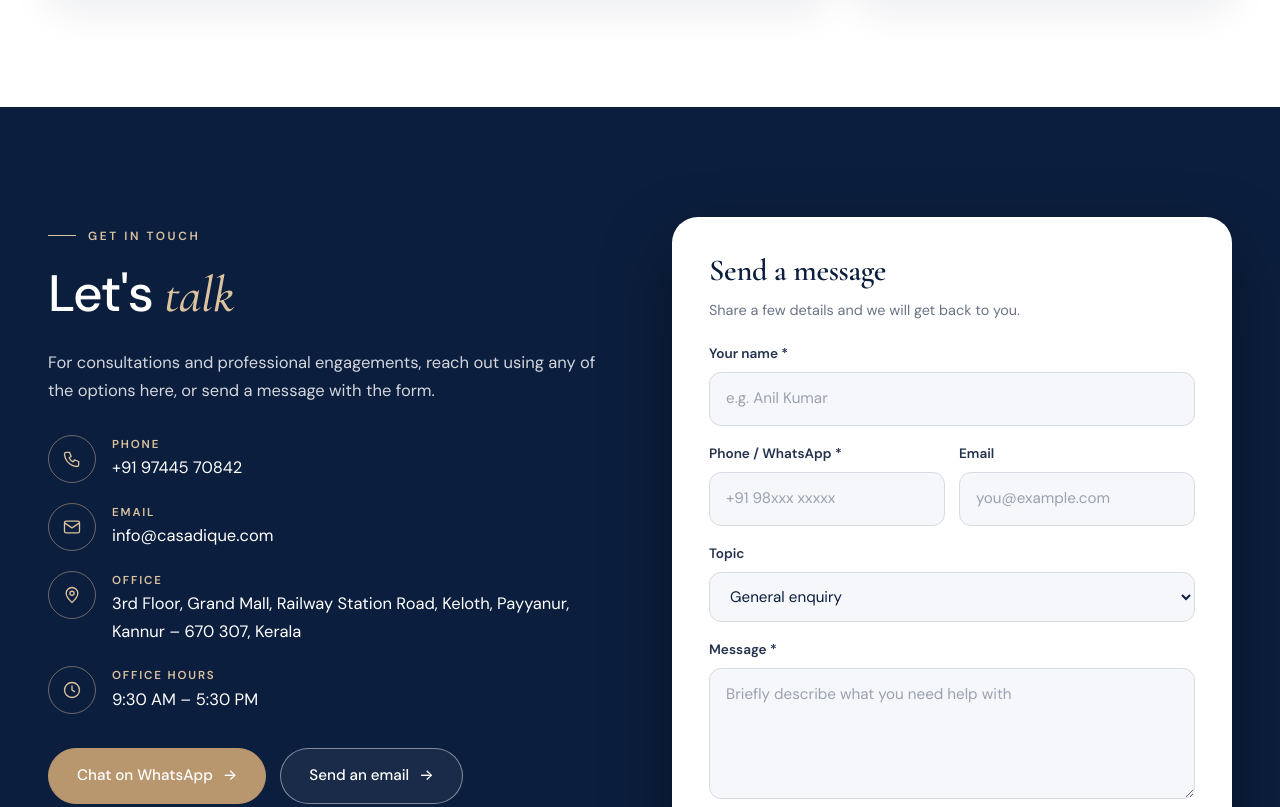
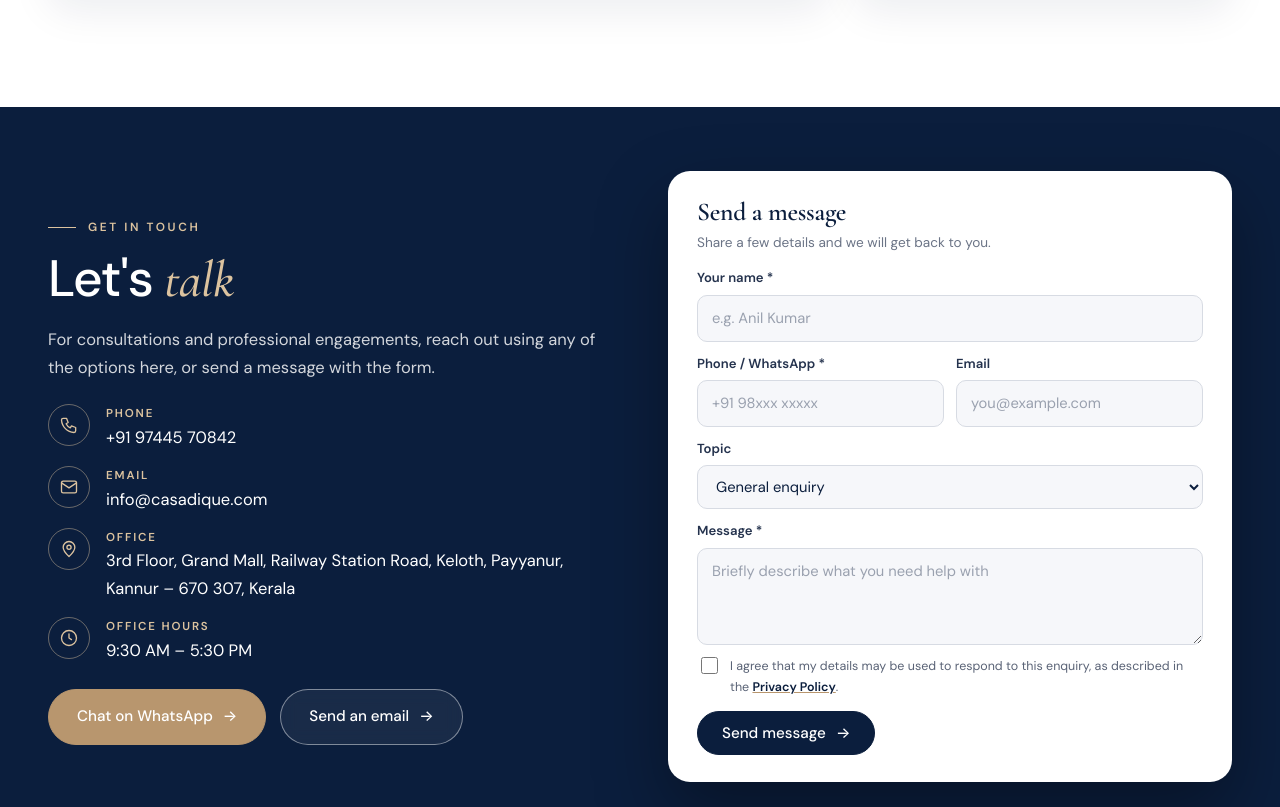
Before and after one commit to casadique/casadique.com, a plain HTML site: page index.html in a window 1280 px wide. Shown: the part 4129-4936 px from the top of the page. Drawn offline with nearby package versions, Linux system fonts and the light colour scheme.

Commit message:
Compact contact section and form

```diff
--- a/css/style.css
+++ b/css/style.css
@@ -472,3 +472,24 @@ main > .section:first-child, main.section { padding-top: calc(var(--header-h) +
 :root[data-theme="dark"] .footer-grid > div > a:not(.brand) { color: rgba(255,255,255,.8); }
 :root[data-theme="dark"] .socials a { background: transparent; color: #fff; border-color: rgba(255,255,255,.2); }
 :root[data-theme="dark"] .footer-bottom p { color: rgba(255,255,255,.55); }
+
+/* ---------- Contact: compact ---------- */
+#contact.section { padding: 64px 0; }
+#contact .contact-grid { align-items: center; gap: 56px; }
+#contact h2 { margin-bottom: .35em; }
+#contact .eyebrow { margin-bottom: 14px; }
+#contact .contact-list { margin: 22px 0 4px; gap: 14px; }
+#contact .contact-list .ci { width: 42px; height: 42px; }
+#contact .hero-actions { margin-top: 24px; }
+.contact-form { padding: 26px 28px; gap: 11px; border-radius: 22px; }
+.contact-form h3 { font-size: 1.6rem; margin: 0; }
+.contact-form .form-sub { margin: -6px 0 2px; font-size: .85rem; }
+.contact-form label { gap: 5px; font-size: .82rem; }
+.contact-form input, .contact-form select, .contact-form textarea { padding: 10px 14px; font-size: .92rem; border-radius: 10px; }
+.contact-form textarea { min-height: 78px; resize: vertical; }
+.contact-form .form-row { gap: 12px; }
+.contact-form .consent { font-size: .78rem; gap: 9px; }
+.contact-form .consent input { width: 17px; height: 17px; }
+.contact-form .btn { padding: 11px 24px; margin-top: 2px; }
+@media (max-width: 900px) { #contact.section { padding: 52px 0; } #contact .contact-grid { gap: 36px; } }
+@media (max-width: 560px) { .contact-form { padding: 22px 18px; } }
--- a/index.html
+++ b/index.html
@@ -208,7 +208,7 @@
             <option value="General enquiry">General enquiry</option>
           </select>
         </label>
-        <label>Message *<textarea name="message" rows="4" required maxlength="2000" placeholder="Briefly describe what you need help with"></textarea></label>
+        <label>Message *<textarea name="message" rows="3" required maxlength="2000" placeholder="Briefly describe what you need help with"></textarea></label>
         <label class="consent"><input type="checkbox" name="consent" value="Agreed to privacy policy" required>
           <span>I agree that my details may be used to respond to this enquiry, as described in the <a href="privacy.html">Privacy Policy</a>.</span></label>
         <button type="submit" class="btn">Send message</button>
```
